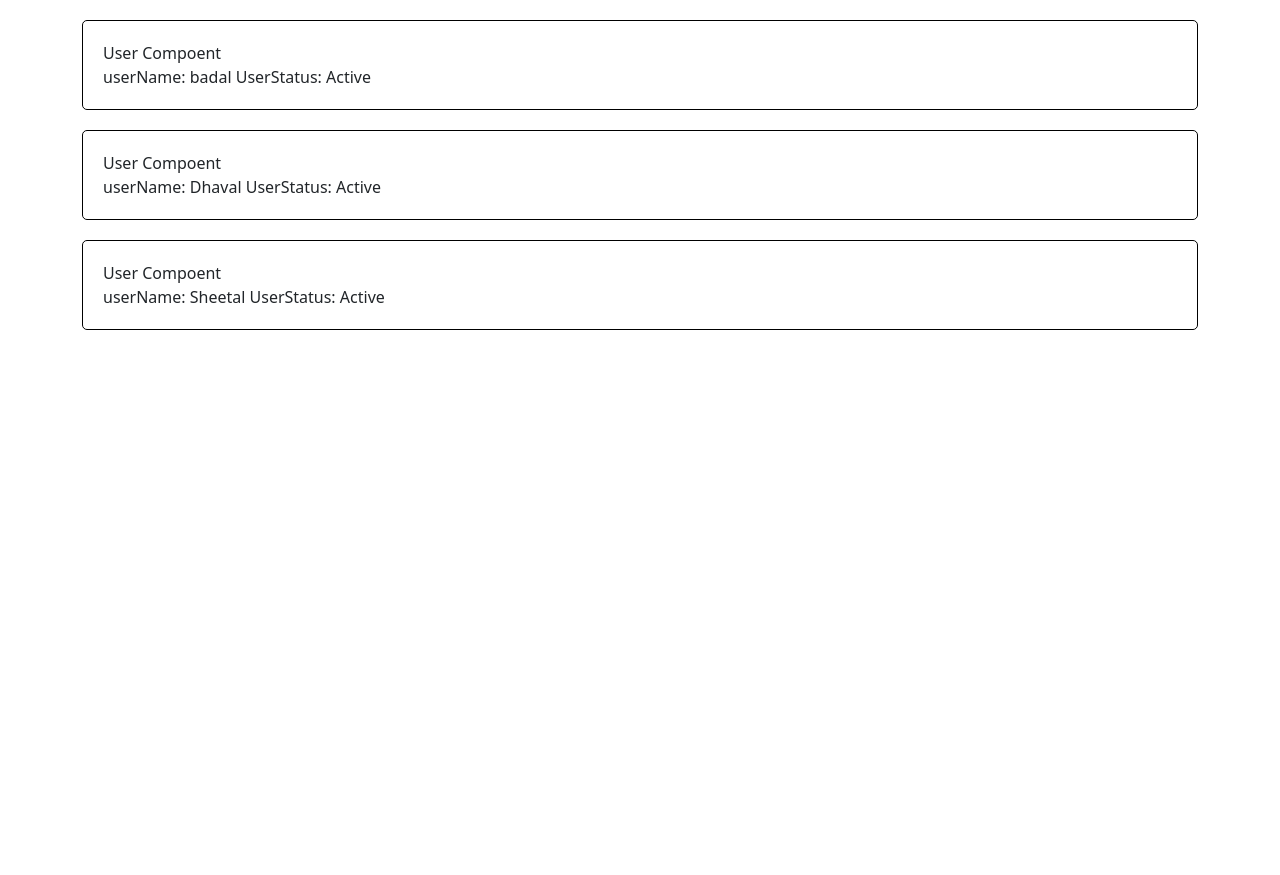
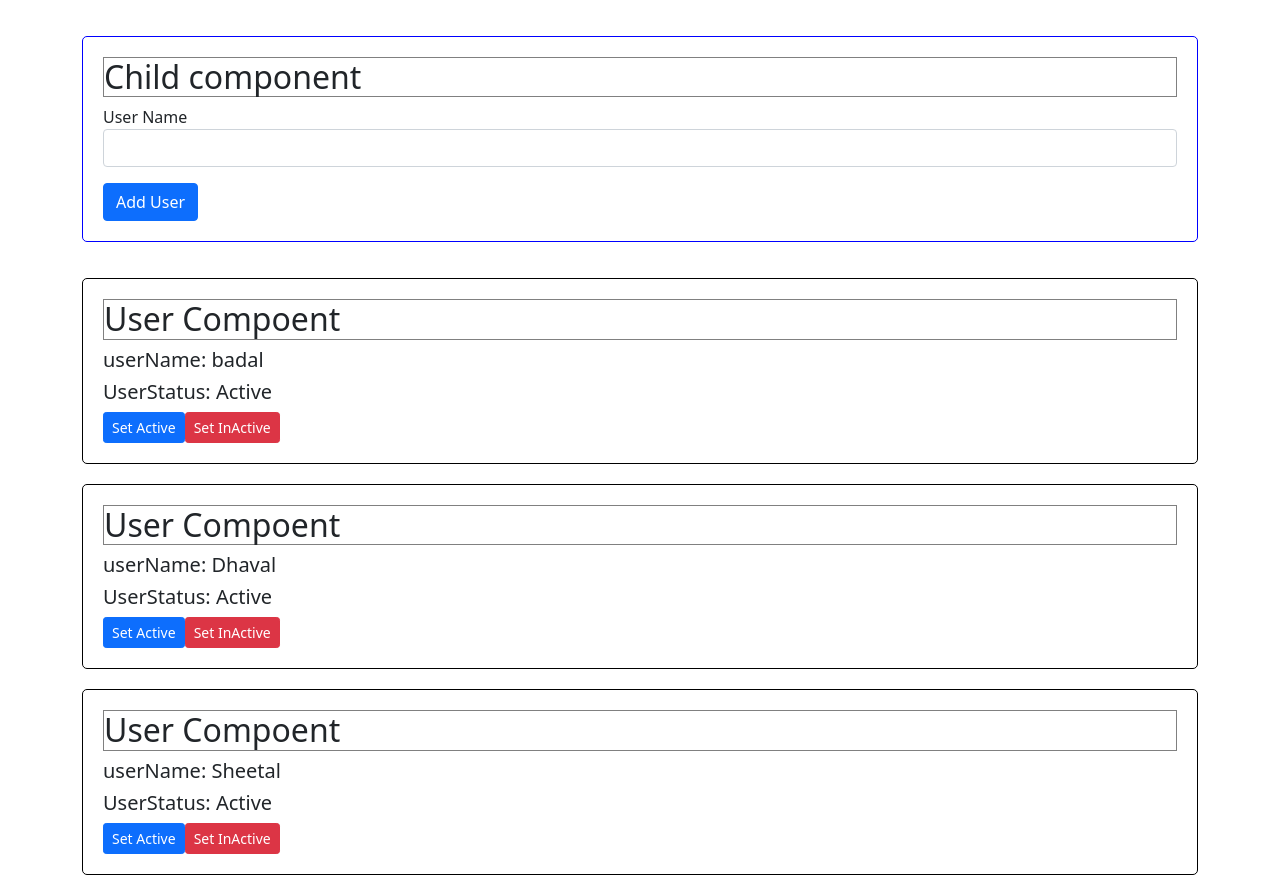
Before and after one commit to pateba06/AngularApp-AllTopicInOne, an Angular app in the folder angularAllTopicInOneApp/: page / in a window 1280 px wide. Before the commit the page ends 800 px from the top, so only its background shows below. Built offline with nearby package versions, Linux system fonts and the light colour scheme.

Commit message:
12-usingServiceAsData - Example

```diff
--- a/angularAllTopicInOneApp/src/app/add-user/add-user.component.html
+++ b/angularAllTopicInOneApp/src/app/add-user/add-user.component.html
@@ -1,3 +1,15 @@
-<div class="form-group users-container">
-  add user component
+<div class="users-container">
+  <h2 class="border-wrap"> Child component</h2>
+  <div class="row">
+    <div class="col-md-12">
+      <div class="form-group">
+        <label for="">User Name</label>
+        <!-- [(ngModel)] --two way binding-->
+        <input type="text" class="form-control" [(ngModel)]="userName">
+      </div>
+      <div class="mt-3">
+        <button class="btn btn-primary" (click)="onAddUdser()">Add User</button>
+      </div>
+    </div>
+  </div>
 </div>
--- a/angularAllTopicInOneApp/src/app/add-user/add-user.component.ts
+++ b/angularAllTopicInOneApp/src/app/add-user/add-user.component.ts
@@ -1,14 +1,16 @@
-import { Component, ElementRef, EventEmitter, OnInit, Output, ViewChild } from '@angular/core';
+import { Component, OnInit} from '@angular/core';
+import { UserService } from '../services/user.service';
 
 @Component({
   selector: 'app-add-user',
   templateUrl: './add-user.component.html',
   styleUrls: ['./add-user.component.css'],
 })
-export class AddUserComponent implements OnInit {
+export class AddUserComponent {
 
-  constructor() {}
-
-  ngOnInit() {}
-
+  userName : string;
+  constructor(private userService:UserService) {}
+  onAddUdser(){
+    this.userService.addUser(this.userName,'active')
+  }
 }
--- a/angularAllTopicInOneApp/src/app/app.component.html
+++ b/angularAllTopicInOneApp/src/app/app.component.html
@@ -1,7 +1,16 @@
 <div class="container">
+  <div class="row my-3">
+    <div class="col-md-12">
+      <app-add-user></app-add-user>
+    </div>
+  </div>
   <div class="row">
     <div class="col-sm-12">
-    <app-user *ngFor="let user of users" [user]="user"></app-user>
+    <app-user
+      *ngFor="let user of users; let i =index"
+      [user]="user"
+      [id]="i"
+      ></app-user>
     </div>
   </div>
 </div>
--- a/angularAllTopicInOneApp/src/app/services/user.service.ts
+++ b/angularAllTopicInOneApp/src/app/services/user.service.ts
@@ -11,4 +11,14 @@ export class UserService {
     { name: 'Dhaval', status: 'Active' },
     { name: 'Sheetal', status: 'Active' },
   ];
+
+  // method to add user
+  addUser( name:string , status:string){
+    this.users.push({name,status});
+  }
+
+  // method to change userStatus by using id
+  updateStatus(id:number , status:string){
+    this.users[id].status = status;
+  }
 }
--- a/angularAllTopicInOneApp/src/app/user/user.component.html
+++ b/angularAllTopicInOneApp/src/app/user/user.component.html
@@ -1,12 +1,12 @@
 <div class="user-container">
     <div class="users-container --Parent Component">
-        User Compoent
+       <h2 class="border-wrap"> User Compoent</h2>
         <div>
+            <h5>userName: {{ user.name }}</h5>
+            <h5>UserStatus: {{ user.status }}</h5>
             <span>
-                userName: {{ user.name }}
-            </span>
-            <span>
-                UserStatus: {{ user.status }}
+                <button class="btn btn-sm btn-primary" (click)="onupdateStatus('active')">Set Active</button>
+                <button class="btn btn-sm btn-danger" (click)="onupdateStatus('in-active')">Set InActive</button>
             </span>
         </div>
     </div>
--- a/angularAllTopicInOneApp/src/app/user/user.component.ts
+++ b/angularAllTopicInOneApp/src/app/user/user.component.ts
@@ -1,4 +1,5 @@
 import { Component, Input } from '@angular/core';
+import { UserService } from '../services/user.service';
 
 @Component({
   selector: 'app-user',
@@ -7,4 +8,11 @@ import { Component, Input } from '@angular/core';
 })
 export class UserComponent {
   @Input() user: { name: string; status: string };
+  @Input() id: number;
+
+  constructor(private userService: UserService) {}
+
+  onupdateStatus(status: string) {
+    this.userService.updateStatus(this.id, status);
+  }
 }
```
Also changed, not shown: 1 other file (tests, documents, lock files or other folders).
